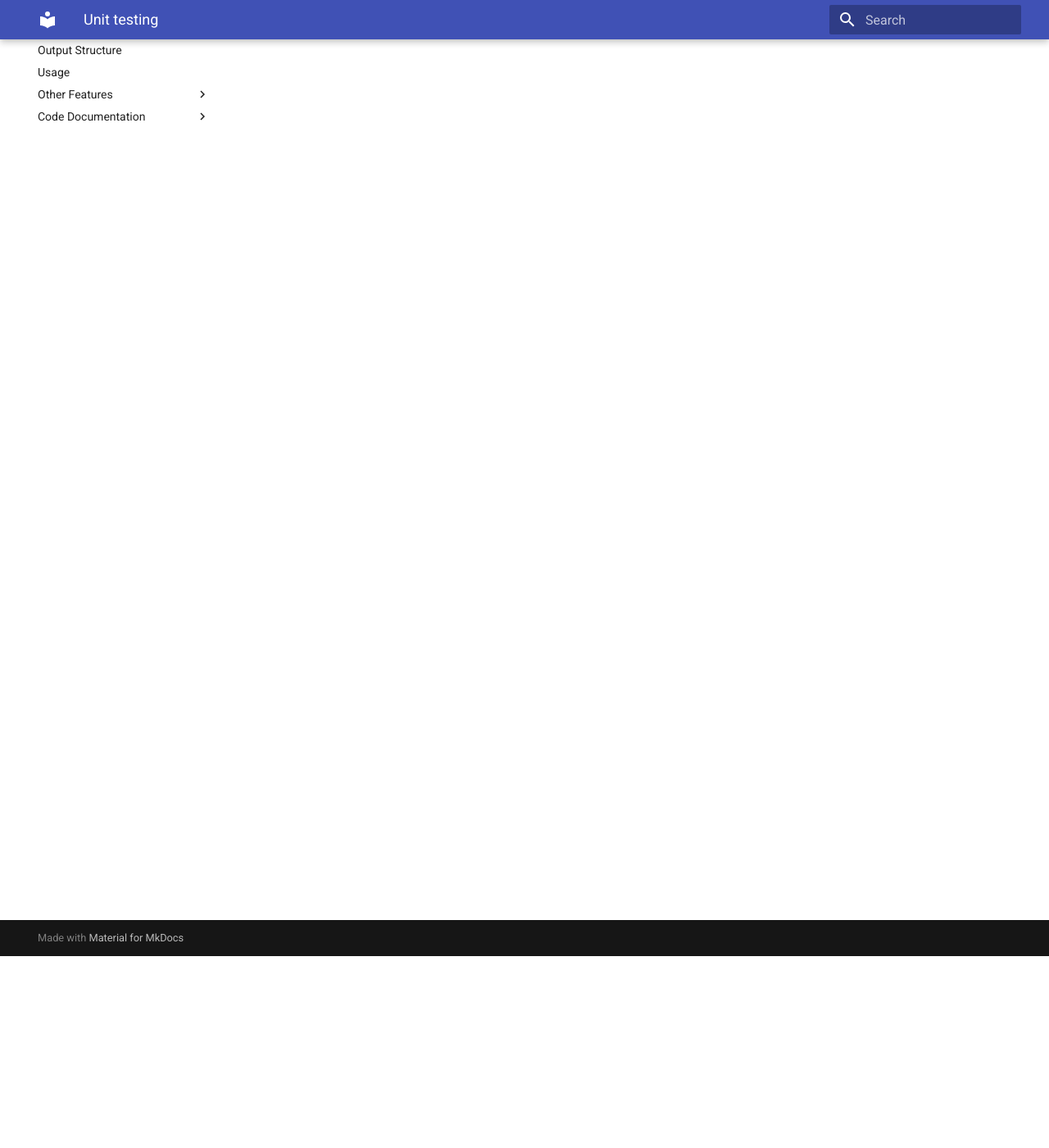
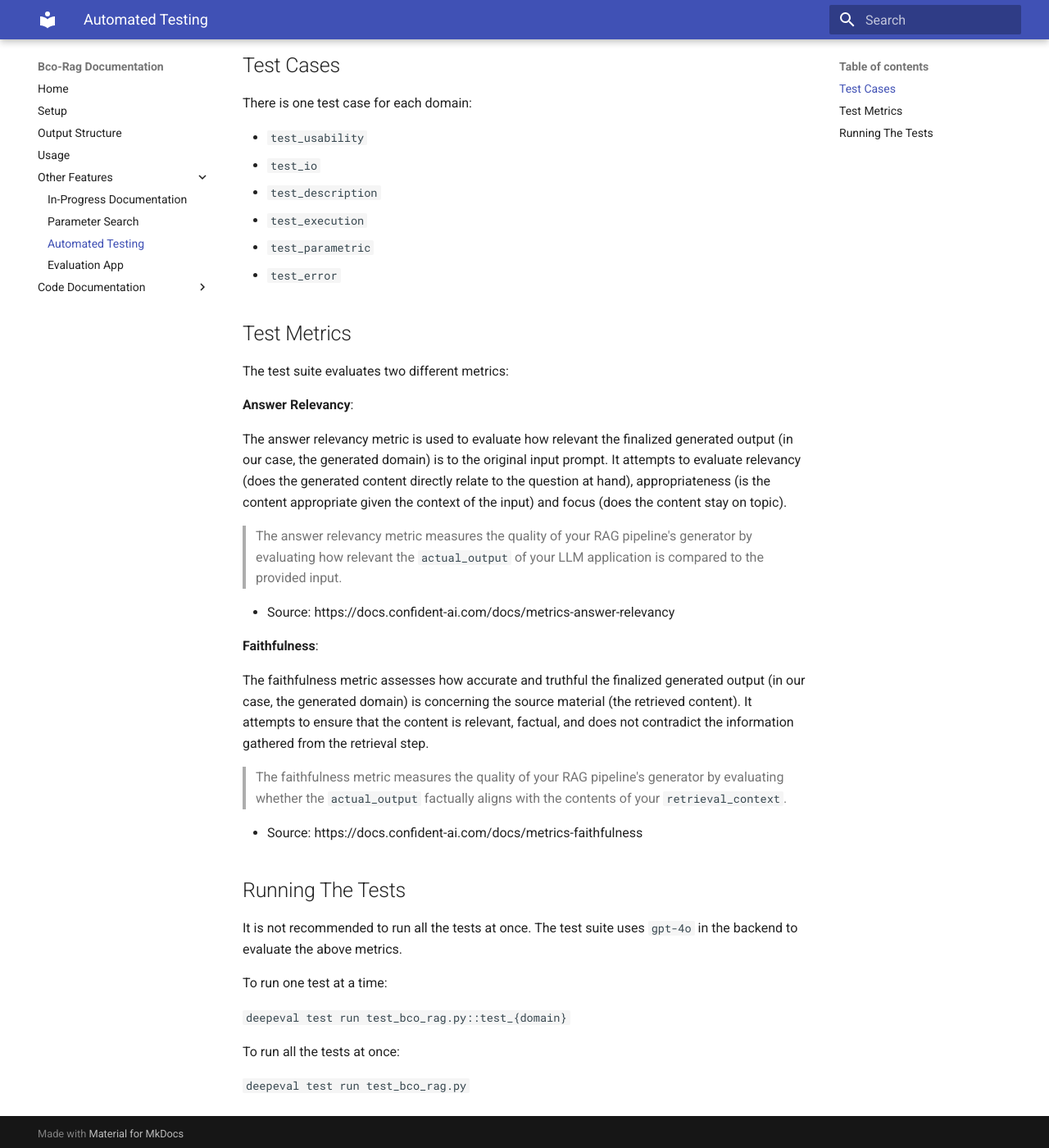
Before and after one commit to biocompute-objects/bco-rag, an MkDocs documentation site: the page built from docs/unit-testing.md, in a window 1280 px wide and 1400 px high, scrolled down 234 px. Shown: the whole window at 82% size. Built offline with MkDocs 1.6.1 and Material for MkDocs 9.7.7, drawn with Linux system fonts in a browser that asks for light colours; some of the changed text lies outside the part shown.

Commit message:
add unit testing docs

```diff
--- a/docs/unit-testing.md
+++ b/docs/unit-testing.md
@@ -1 +1,46 @@
+# Automated Testing
+
+The `test_bco_rag.py` script contains a suite of tests designed to evaluate the functionality of the BcoRag tool using the `pytest` framework and the open source LLM evaluation framework [DeepEval](https://docs.confident-ai.com/).
+
+## Test Cases
+
+There is one test case for each domain:
+
+- `test_usability`
+- `test_io`
+- `test_description`
+- `test_execution`
+- `test_parametric`
+- `test_error`
+
+## Test Metrics
+
+The test suite evaluates two different metrics:
+
+**Answer Relevancy**:
+
+The answer relevancy metric is used to evaluate how relevant the finalized generated output (in our case, the generated domain) is to the original input prompt. It attempts to evaluate relevancy (does the generated content directly relate to the question at hand), appropriateness (is the content appropriate given the context of the input) and focus (does the content stay on topic).
+
+> The answer relevancy metric measures the quality of your RAG pipeline's generator by evaluating how relevant the `actual_output` of your LLM application is compared to the provided input.
+
+- Source: https://docs.confident-ai.com/docs/metrics-answer-relevancy
+
+**Faithfulness**:
+
+The faithfulness metric assesses how accurate and truthful the finalized generated output (in our case, the generated domain) is concerning the source material (the retrieved content). It attempts to ensure that the content is relevant, factual, and does not contradict the information gathered from the retrieval step.
+
+> The faithfulness metric measures the quality of your RAG pipeline's generator by evaluating whether the `actual_output` factually aligns with the contents of your `retrieval_context`.
+
+- Source: https://docs.confident-ai.com/docs/metrics-faithfulness
+
+## Running The Tests
+
+It is not recommended to run all the tests at once. The test suite uses `gpt-4o` in the backend to evaluate the above metrics.
+
+To run one test at a time:
+
+`deepeval test run test_bco_rag.py::test_{domain}`
+
+To run all the tests at once:
+
 `deepeval test run test_bco_rag.py`
--- a/mkdocs.yml
+++ b/mkdocs.yml
@@ -33,6 +33,7 @@ nav:
   - Other Features:
     - In-Progress Documentation: "in-progress.md"
     - Parameter Search: "parameter-search.md"
+    - Automated Testing: "unit-testing.md"
     - Evaluation App: "evaluation-app.md"
   - Code Documentation:
     - Core:
```
